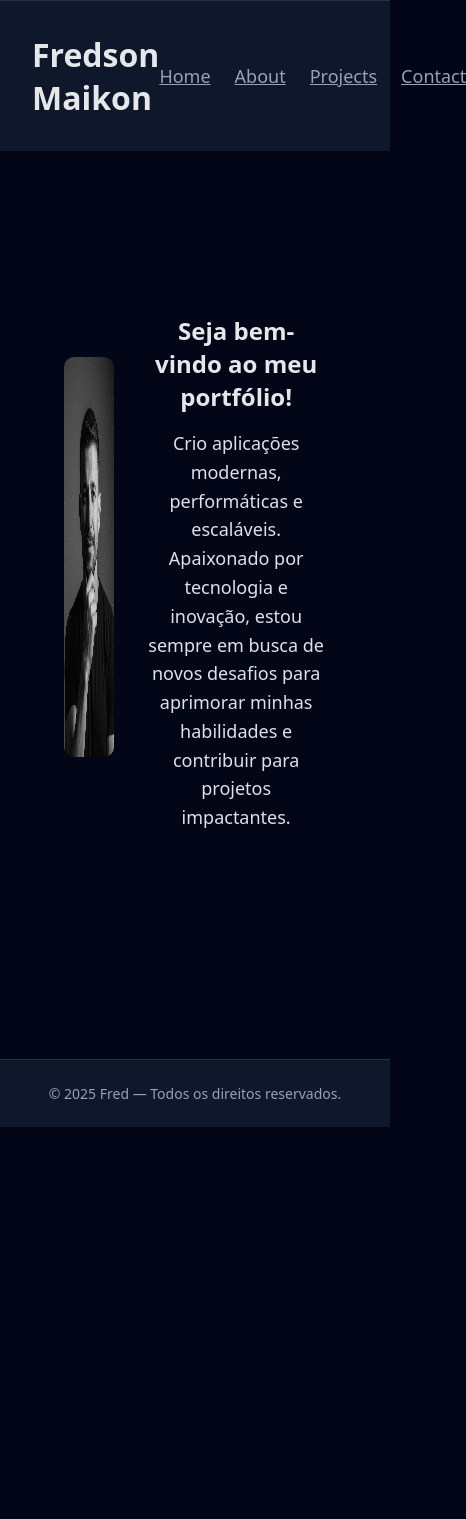
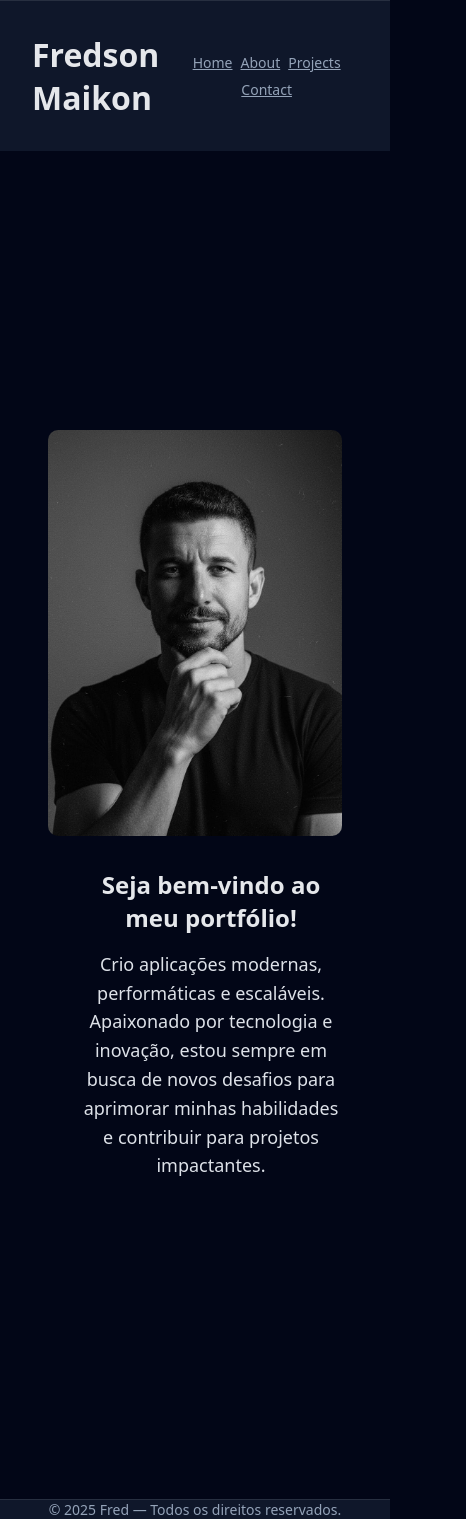
Before and after one commit to Fred-creat/New-portfolio, a React (Vite) app: page / in a window 390 px wide. Shown: the whole page, 466 px wide, since content can reach past the window. Before the commit the page ends 1127 px from the top, so only its background shows below. Built offline with nearby package versions, Linux system fonts and the light colour scheme.

Commit message:
feat: enhance responsive styles across components and update project descriptions

```diff
--- a/src/components/Footer/Styles.js
+++ b/src/components/Footer/Styles.js
@@ -6,12 +6,39 @@ export const FooterContainer = styled.footer`
   display: flex;
   justify-content: center;
   align-items: center;
-
   background-color: ${({ theme }) => theme.colors.background};
   border-top: 1px solid rgba(255, 255, 255, 0.1);
+
+
+    @media (max-width: 768px) {
+        flex-direction: column;
+        padding: 0 1rem;
+        margin-top: -2rem;
+    }
+
+    @media (max-width: 480px) {
+        flex-direction: column;
+        padding: 0 1rem;
+        margin-top: 25.5rem;
+    }
+
+    @media (max-width: 320px) {
+        flex-direction: column;
+        padding: 0 1rem;
+        margin-top: 31rem;
+    }
+
 `;
 
 export const FooterText = styled.p`
   font-size: 0.875rem;
   color: ${({ theme }) => theme.colors.muted};
+
+
+    @media (max-width: 320px) {
+        flex-direction: column;
+        padding: 0 1rem;
+       margin-top: 1rem;  ;
+        text-align: center;
+    }
 `;
--- a/src/components/Header/styles.js
+++ b/src/components/Header/styles.js
@@ -26,4 +26,28 @@ export const Nav = styled.nav`
       color: ${({ theme }) => theme.colors.text};
     }
   }
+
+
+  @media (max-width: 768px) {
+    flex-wrap: wrap;
+    justify-content: center;
+  }
+
+  @media (max-width: 480px) {
+    gap: 1rem;
+    a {
+      font-size: 1rem;
+    }
+  }
+
+  @media (min-width: 320px) {
+    gap: 0.5rem;
+    width: 100%;
+    display: flex;
+    justify-content: center;
+    align-items: center;
+    a {
+      font-size: 0.875rem;
+    }
+  }
 `
--- a/src/components/Hero/styles.js
+++ b/src/components/Hero/styles.js
@@ -8,6 +8,34 @@ export const HeroContainer = styled.section`
   width: 100%;
   padding: 0 2rem;
   margin-top: -4rem;
+
+
+    @media (max-width: 768px) {
+        flex-direction: column;
+        padding: 0 1rem;
+        margin-top: -2rem;
+        display: flex;
+        justify-content: center;
+        align-items: center;
+    }
+
+    @media (max-width: 480px) {
+        flex-direction: column;
+        padding: 0 1rem;
+        margin-top: -2rem;
+    }
+
+    @media (max-width: 320px) {
+        flex-direction: column;
+        padding: 0 1rem;
+        margin-top: -2rem;
+        margin-bottom: 1rem;
+        text-align: center;
+        display: flex;
+        justify-content: center;
+        align-items: center;
+        position: relative;
+    }
 `;
 
 export const HeroImage = styled.div`
@@ -15,9 +43,21 @@ export const HeroImage = styled.div`
     img {
         border-radius: 10px;
 
-        width: 500px;
-        height: 400px;
+        width: 700px;
+        height: 500px;
         margin-bottom: 2rem;
+    }
+
+    @media (max-width: 768px) {
+        img {
+            width: 100%;
+            height: auto;
+         display: flex;
+        justify-content: center;
+        align-items: center;
+        margin-top: 25rem;
+
+        }
     }
 `;
 
--- a/src/components/ProjectCard/styles.js
+++ b/src/components/ProjectCard/styles.js
@@ -2,7 +2,7 @@ import styled from 'styled-components';
 
 export const Card = styled.div`
   background: #5f0f57ff;
-  color: #f5f5f5;
+  //color: #f5f5f5;
   min-height: 120px;
   padding: 1.5rem;
   border-radius: 8px;
@@ -35,14 +35,15 @@ export const Techs = styled.span`
 export const Links = styled.div`
   display: flex;
   gap: 1rem;
-  color:white;
+  margin-top: 1rem;
 
   a {
     font-size: 0.9rem;
-    color: ${({ theme }) => theme.colors.white };
+    color: white;
 
     &:hover {
       text-decoration: underline;
+      color: #7657ffff;
     }
   }
 `;
--- a/src/data/projects.js
+++ b/src/data/projects.js
@@ -14,10 +14,11 @@ export const projects = [
    {
     id: 2,
     title: 'Template Restaurante',
-    description: 'Portfolio pessoal desenvolvido com React e styled-components.',
+    description: 'Template de restaurante desenvolvido com React e styledponents.',
     techs: ['React', 'Vite', 'Styled-components'],
     github: 'https://github.com/Fred-creat/Templates-Restaurante',
     demo: '',
+
   },
 
    {
--- a/src/pages/About/styles.js
+++ b/src/pages/About/styles.js
@@ -5,13 +5,26 @@ display: flex;
 background-color: #441b37ff;
 flex-direction: column;
 justify-content: center;
+position: relative;
 align-items: center;
-  max-width: ${({ theme }) => theme.layout.maxWidth};
+  max-width: ${({ theme }) => theme.layout.minWidth};
   margin: 0 auto;
   padding: 4rem 2rem;
   border-radius: 8px;
   width: 70%;
-  height: 70%;
+  height: 600px;
+
+  @media screen and (min-width: 320px) {
+    width: 90%;
+    height: 100%;
+    display: flex;
+    position: relative;
+    flex-direction: column;
+    justify-content: center;
+    align-items: center;
+    text-align: center;
+
+  }
 `;
 
 export const AboutText = styled.div`
@@ -19,9 +32,11 @@ export const AboutText = styled.div`
   flex-direction: column;
   justify-content: center;
   align-items: center;
+  position: relative;
   max-width: 600px;
   color: #dde1e8ff;
     line-height: 1.6;
+    margin-top: 15rem;
     margin-bottom: 20rem;
 
     h2 {
--- a/src/pages/Contacts/styles.js
+++ b/src/pages/Contacts/styles.js
@@ -59,7 +59,17 @@ export const Right = styled.div`
 /* TEXTOS */
 export const Title = styled.h1`
   font-size: 2.5rem;
-  color: ${({ theme }) => theme.colors.white};
+  color: ${({ theme }) => theme.colors.blue};
+
+  @media (max-width: 480px) {
+    font-size: 2rem;
+    text-align: center;
+  }
+
+  @media (max-width: 320px) {
+    font-size: 1.8rem;
+    text-align: center;
+  }
 `;
 
 export const Text = styled.p`
@@ -82,9 +92,11 @@ export const ContactItem = styled.a`
   transition: color 0.3s;
   color: #dbe1e9ff;
 
+
   &:hover {
     color: ${({ theme }) => theme.colors.primary};
   }
+
 `;
 
 /* FORM */
@@ -116,7 +128,7 @@ export const TextArea = styled.textarea`
   border-radius: 6px;
   border: 1px solid #1e293b;
   //background: #020617;
-  color: ${({ theme }) => theme.colors.text};
+  color: ${({ theme }) => theme.colors.blue};
   resize: vertical;
   min-height: 140px;
 
--- a/src/styles/GlobalStyle.js
+++ b/src/styles/GlobalStyle.js
@@ -16,7 +16,11 @@ const GlobalStyle = createGlobalStyle`
     background: #020617;
     color: #e5e7eb;
     overflow-x: hidden; /* MUITO IMPORTANTE */
+
+
+
   }
+
 
   img {
     max-width: 100%;
```
